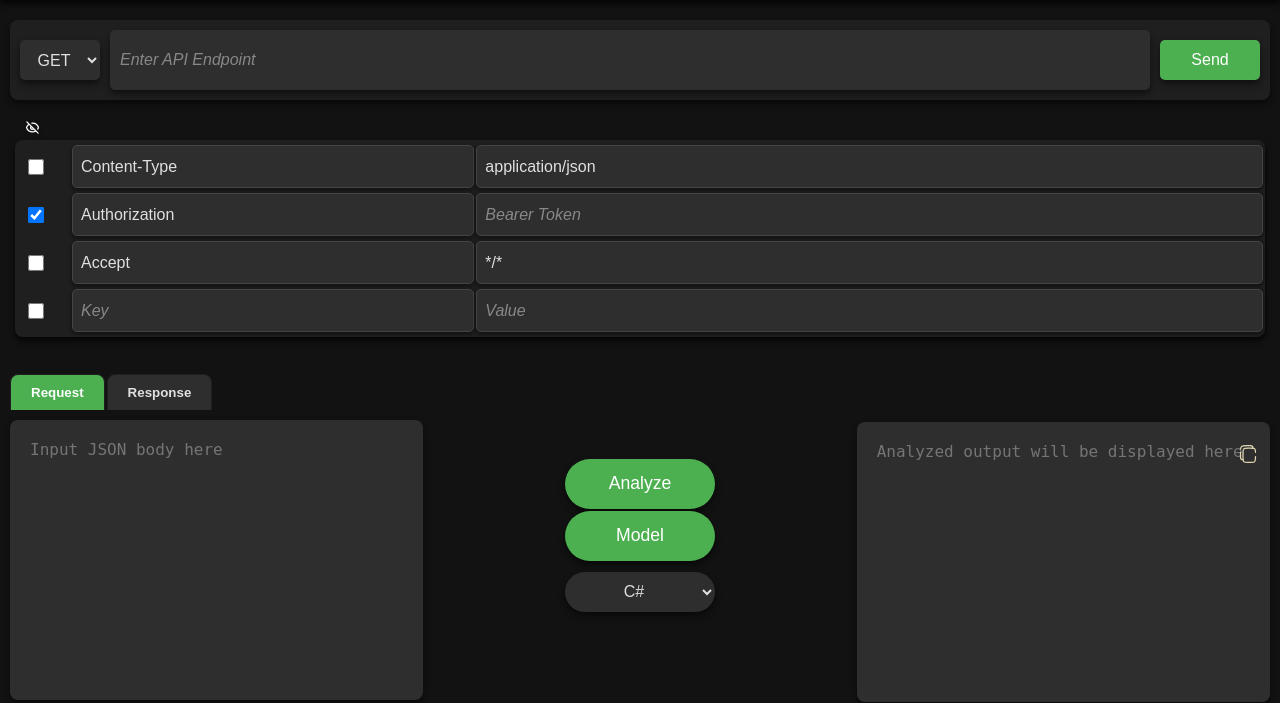
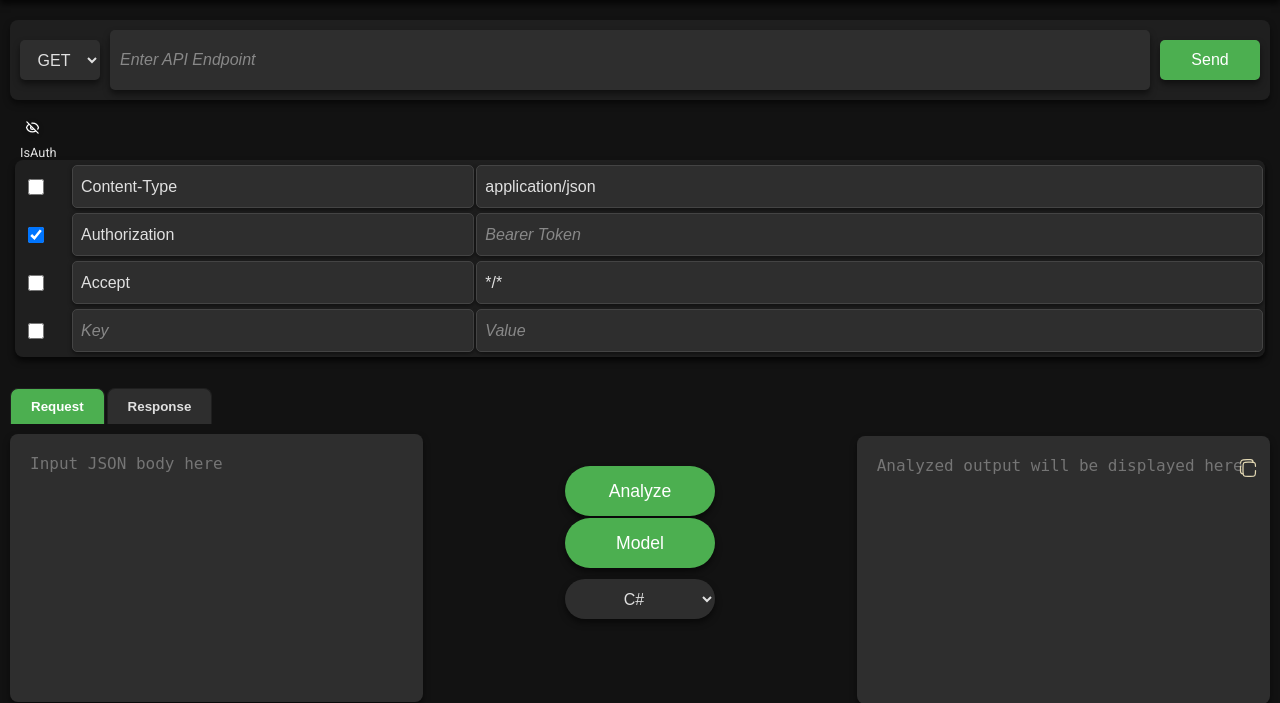
Before and after one commit to aviman1258/my-pal-json, a Flask app: page / in a window 1280 px wide. Shown: the part 78-781 px from the top of the page. Run offline with Flask 3, Linux system fonts and the light colour scheme.

Commit message:
Added IsAuth label on top of checkboxes

```diff
--- a/web/static/scripts/headers-toggle.js
+++ b/web/static/scripts/headers-toggle.js
@@ -2,13 +2,16 @@ document.addEventListener("DOMContentLoaded", function () {
     const toggleHeadersBtn = document.getElementById('toggleHeadersBtn');
     const toggleIcon = document.getElementById('toggleIcon');
     const headersSection = document.getElementById('headersGrid');
+    const isAuthLbl = document.getElementById('isAuthLbl')
 
     toggleHeadersBtn.addEventListener('click', function () {
         if (headersSection.style.display === 'none') {
+            isAuthLbl.style.display = 'grid';
             headersSection.style.display = 'grid';
             toggleIcon.src = toggleIcon.getAttribute('data-eye-slash'); // Show eye-slash icon
         } else {
             headersSection.style.display = 'none';
+            isAuthLbl.style.display = 'none';
             toggleIcon.src = toggleIcon.getAttribute('data-eye'); // Show eye icon
         }
     });
--- a/web/static/styles/style.css
+++ b/web/static/styles/style.css
@@ -291,7 +291,7 @@ h1 {
 /* Headers Section */
 .headers-section {
     width: calc(100% - 40px); /* Ensure it aligns with the API request bar */
-    margin: 5px auto; /* Add spacing around the section */
+    margin: 0px auto; /* Add spacing around the section */
     background-color: #1f1f1f; /* Dark background for dark mode */
     padding: 5px;
     border-radius: 8px;
@@ -422,3 +422,17 @@ input::placeholder {
     padding: 5px;
     color: #e0e0e0;
 }
+
+/* Style for IsAuth label */
+.is-auth-label {
+    font-size: 0.8rem;
+    color: #e0e0e0; /* Adjust color for each theme */
+    text-align: left;
+    margin-top: 10px;
+    margin-left: 20px;
+}
+
+/* Light theme adjustment (in lightstyle.css) */
+.is-auth-label {
+    color: #e0e0e0;
+}
--- a/web/templates/json-analyzer.html
+++ b/web/templates/json-analyzer.html
@@ -30,6 +30,8 @@
         data-eye-slash="{{ url_for('static', filename='images/eye-slash.svg') }}"
         alt="Toggle Headers">
     </button>
+
+    <div id="isAuthLbl" class="is-auth-label">IsAuth</div>
 
     <!-- Headers Grid Section -->
     <div class="headers-section">
```
Also changed, not shown: web/static/styles/lightstyle.css (+15 -1 lines).
